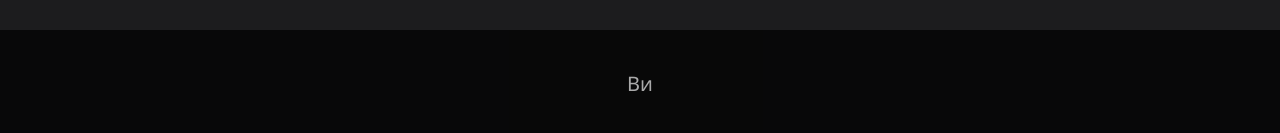
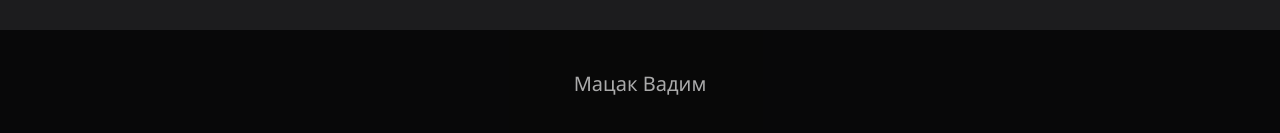
Before and after one commit to garikharlamov228/prj, a plain HTML site: page index.html in a window 1280 px wide. Shown: the part 1176-1309 px from the top of the page. Drawn offline with Linux system fonts and the light colour scheme.

Commit message:
Add files via upload

```diff
--- a/index.html
+++ b/index.html
@@ -34,7 +34,7 @@
   </section>
 
   <footer>
-    <p>Ви</p>
+    <p>Мацак Вадим</p>
   </footer>
 </body>
 </html>
```
